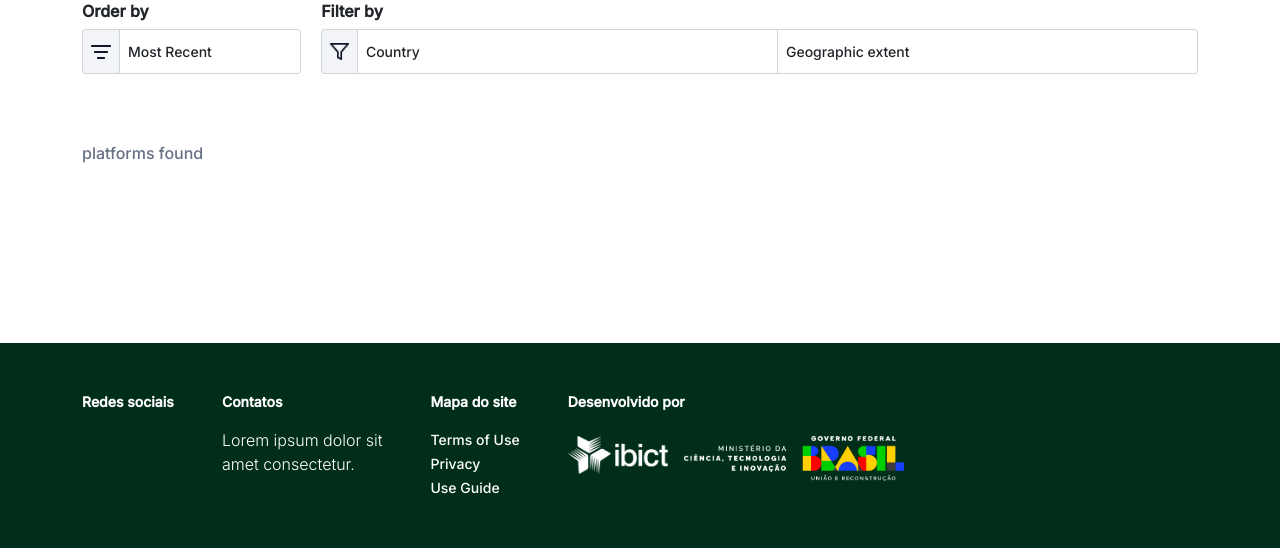
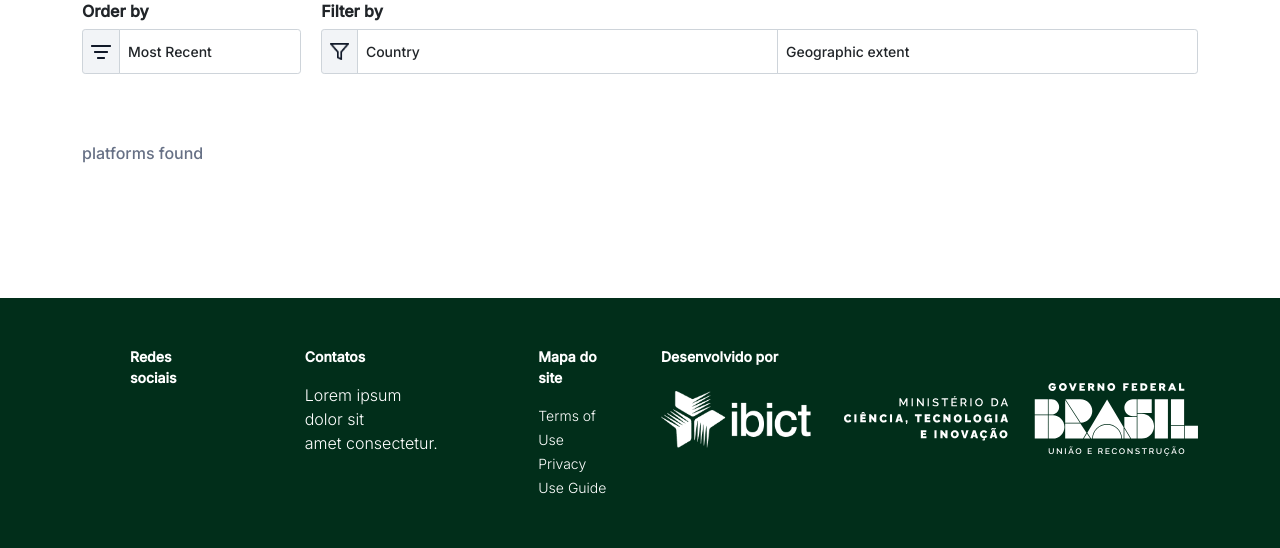
Before and after one commit to josircg/bslise, a Django app: template src/platforms/templates/platforms.html in a window 1280 px wide. Shown: the part 252-800 px from the top of the page. Run offline with Django 4.2, Linux system fonts and the light colour scheme; the template is opened without the code that fills it, so the values that code supplies are empty; parts of the project's set-up code (start-up, migrations or seed data) failed here and were passed over; some libraries are stand-ins or nearby versions.

Commit message:
Ajustando Rodapé | Escolas cadastradas

```diff
--- a/src/platforms/templates/platforms_cards.html
+++ b/src/platforms/templates/platforms_cards.html
@@ -5,18 +5,16 @@
 {% for platform in platforms %}
 <div class="col-lg-3 col-sm-6 col-xs-12 mb-5">
     <div class="card h-100 border-1 rounded">
-        <a href="/platform/{{platform.id}}">
-            <img class="img-fluid img-card lazyload" data-src="{% thumbnail platform.logo|default:'void_600.png' 306x204 crop %}"/>
-        </a>
         <div class="card-body">
-                {% for country in platform.countries %}
-                <a class="badge rounded-pill bg-pill text-decoration-none">{{country.name}}</a>
-                {% endfor %}
-                <a class="badge rounded-pill bg-pill text-decoration-none">{{platform.geoExtend | translate_instance | title}}</a>
+
                 <h4 class="mt-2 mb-3">
                     <a href="/platform/{{platform.id}}" class="card-title">{{ platform.name }}</a>
                 </h4>
                 <p class="mt-3 card-desc">{{platform.description | safe | truncate_summary:30 }}</p>
+                <a class="badge rounded-pill bg-pill text-decoration-none">{{platform.geoExtend | translate_instance | title}}</a>
+                {% for country in platform.countries %}
+                <a class="badge rounded-pill bg-pill text-decoration-none">{{country.name}}</a>
+                {% endfor %}
         </div><!-- End of card-body -->
     </div><!-- end of card -->
 </div>
--- a/src/static/site/css/eu-citizen_science.css
+++ b/src/static/site/css/eu-citizen_science.css
@@ -602,6 +602,7 @@
     font-size: 14px;
     line-height: 24px;
     color: #FFFFFF;
+    font-weight: 300;
 }
 
 footer .title {
--- a/src/templates/_footer.html
+++ b/src/templates/_footer.html
@@ -4,30 +4,30 @@
 <footer class="bg-green6 pt-5 pb-5 text-white">
   <div class="container">
     <div class="d-flex">
-      <div class="me-5">
+      <div class="me-5 ms-5">
         <small class="title fw-600 mb-3 d-block">Redes sociais</small>
       </div>
-      <div class="me-5">
+      <div class="me-5 ms-5">
         <small class="title fw-600 mb-3 d-block">Contatos</small>
         <p class="fw-300">Lorem ipsum dolor sit<br> amet consectetur.</p>
       </div>
-      <div class="me-5">
+      <div class="me-5 ms-5 flex-grow-1">
         <small class="title fw-600 mb-3 d-block">Mapa do site</small>
         <a href="/terms" class="item-footer">{% trans "Terms of Use" %}</a>
         <a href="/privacy" class="item-footer">{% trans "Privacy" %}</a>
         <a href="/guide" class="item-footer" target="_blank">{% trans "Use Guide" %}</a>
       </div>
-      <div class="me-5">
+      <div class="">
         <small class="title fw-600 mb-3 d-block">Desenvolvido por</small>
         <div class="d-flex">
-          <div class="pe-3 pt-2">
+          <div class="pe-3 pt-2 me-3">
             <a href="https://www.gov.br/ibict/pt-br" target="_blank">
-              <img data-src="{% static 'site/img/logos/ibict-white.png' %}" width="100" alt="" class="lazyload">
+              <img data-src="{% static 'site/img/logos/ibict-white.png' %}" width="150" alt="" class="lazyload">
             </a>
           </div>
           <div class="">
             <a href="https://www.gov.br/mcti/pt-br" target="_blank">
-              <img data-src="{% static 'site/img/logos/mcti-white.png' %}?2022" style="margin-top: 8px; width: 220px;"
+              <img data-src="{% static 'site/img/logos/mcti-white.svg' %}?2022" style="width: 355px;"
                 alt="logo gov.br 2022" class="lazyload">
             </a>
           </div>
--- a/src/templates/_latest_platforms.html
+++ b/src/templates/_latest_platforms.html
@@ -3,14 +3,14 @@
     <div class="container">
         <div class="row rowTitleBtn">
             <div class="col-xs-12 col-sm-6">
-                <h2 class="mt-5 mb-5">{% trans "Platforms" %}</h2>
+                <h2 class="mt-5 mb-5">{% trans "Latest registered schools" %}</h2>
             </div>
             <div class="col-xs-12 col-sm-6 btnLatest">
                 <div class="mt-5 mb-5">
                     <div class="float-end">
                         <a class="btn btn-all-home my-1 my-md-0 ms-md-2 d-flex align-items-center justify-content-center"
                             href="{% url 'platforms' %}">
-                            {% trans "See all platforms" %}
+                            {% trans "See all schools" %}
                         </a>
                     </div>
                 </div>
--- a/src/templates/home.html
+++ b/src/templates/home.html
@@ -61,14 +61,14 @@
 {% endblock splash %}
 {% block list_of_items %}
     {% include '_about_section.html' %}
-    {% include '_latest_events.html' %}
+    {% include '_latest_platforms.html' %}
     {% if visao_endpoint %}
         {% include '_mapa_interativo.html' %}
     {% endif %}
+    {% include '_latest_events.html' %}
     {% include '_latest_projects.html' %}
     {% include '_latest_resources.html' %}
     {% include '_latest_training_resources.html' %}
-    {% include '_latest_platforms.html' %}
 {% endblock list_of_items %}
 
 {% block scripts %}
```
Also changed, not shown: src/static/site/img/logos/mcti-color.png (renamed from src/static/site/img/logos/mcti-white.png), src/static/site/img/logos/mcti-white.svg (added), 7 other files.
